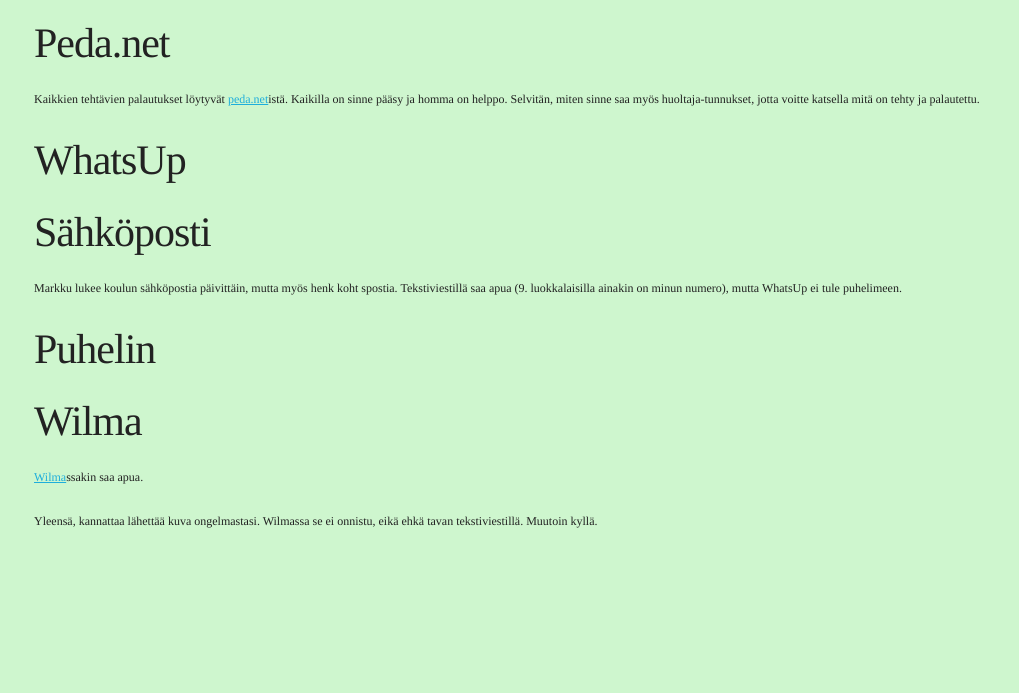
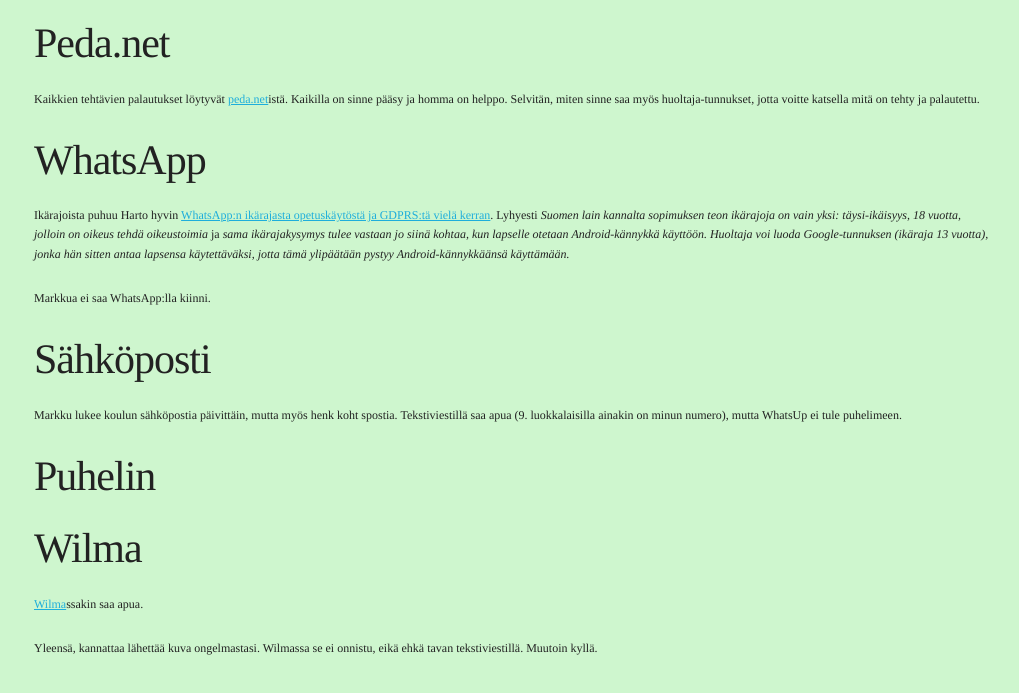
Before and after one commit to markkuleino/koulu, a plain HTML site: page alustat.html in a window 1280 px wide. Shown: the part 809-1502 px from the top of the page, without its empty margins (126-1145 px from the left). Before the commit the page ends 1385 px from the top, so only its background shows below. Drawn offline with Linux system fonts and the light colour scheme.

Commit message:
Lakipykäliä käyttöehdoista

```diff
--- a/alustat.html
+++ b/alustat.html
@@ -121,7 +121,11 @@
 <p>Kaikkien tehtävien palautukset löytyvät <a href="https://peda.net/p/Markku.Ope/covid19">peda.net</a>istä. Kaikilla on sinne pääsy ja homma on helppo. Selvitän, miten sinne saa myös huoltaja-tunnukset, jotta voitte katsella mitä on tehty ja palautettu.   </p>
 
 
-<h2>WhatsUp</h2>
+<h2>WhatsApp</h2>
+<p>Ikärajoista puhuu Harto hyvin <a href="https://harto.wordpress.com/2018/05/18/whatsappin-ikarajasta-opetuskaytosta-ja-gdprsta-viela-kerran/">WhatsApp:n ikärajasta opetuskäytöstä ja GDPRS:tä vielä kerran</a>. Lyhyesti <em>Suomen lain kannalta sopimuksen teon ikärajoja on vain yksi: täysi-ikäisyys, 18 vuotta, jolloin on oikeus tehdä oikeustoimia</em> ja <em>sama ikärajakysymys tulee vastaan jo siinä kohtaa, kun lapselle otetaan Android-kännykkä käyttöön. Huoltaja voi luoda Google-tunnuksen (ikäraja 13 vuotta), jonka hän sitten antaa lapsensa käytettäväksi, jotta tämä ylipäätään pystyy Android-kännykkäänsä käyttämään.</em></p>
+
+<p>Markkua ei saa WhatsApp:lla kiinni.</p>
+
 
 <h2>Sähköposti</h2>
 <p>Markku lukee koulun sähköpostia päivittäin, mutta myös henk koht spostia. Tekstiviestillä saa apua (9. luokkalaisilla ainakin on minun numero), mutta WhatsUp ei tule puhelimeen.</p>
```
Also changed, not shown: covid19.html (+5 -0 lines).
